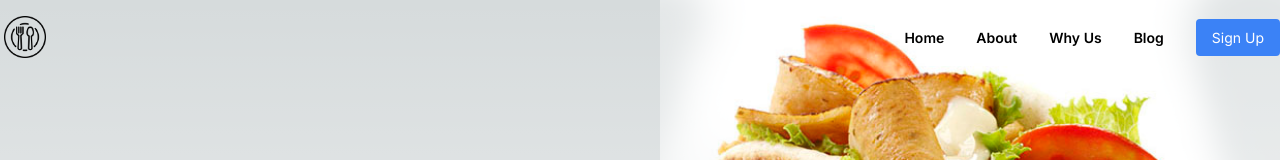
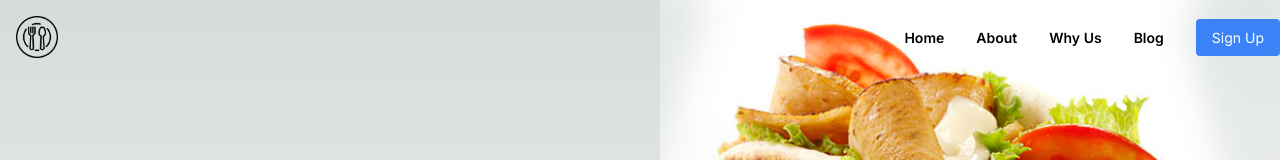
Before and after one commit to odhiambo-ed/next-food-store, a Next.js app: page / in a window 1280 px wide. Shown: the top 160 px of the page. Built offline with nearby package versions, Linux system fonts and the light colour scheme.

Commit message:
edit navbar

```diff
--- a/app/components/NavBar.js
+++ b/app/components/NavBar.js
@@ -6,7 +6,7 @@ function NavBar() {
   return (
       <nav className="container pt-3">
           <div className="flex justify-between items-center">
-              <Image src="/images/dish.png" width={50} height={50} alt="logo" className='p-1' />
+              <Image src="/images/dish.png" width={50} height={50} alt="logo" className='ml-3 p-1' />
               <ul className='md:flex hidden gap-8 items-center text-[14px] font-semibold'>
                   <li>Home</li>
                   <li>About</li>
```
